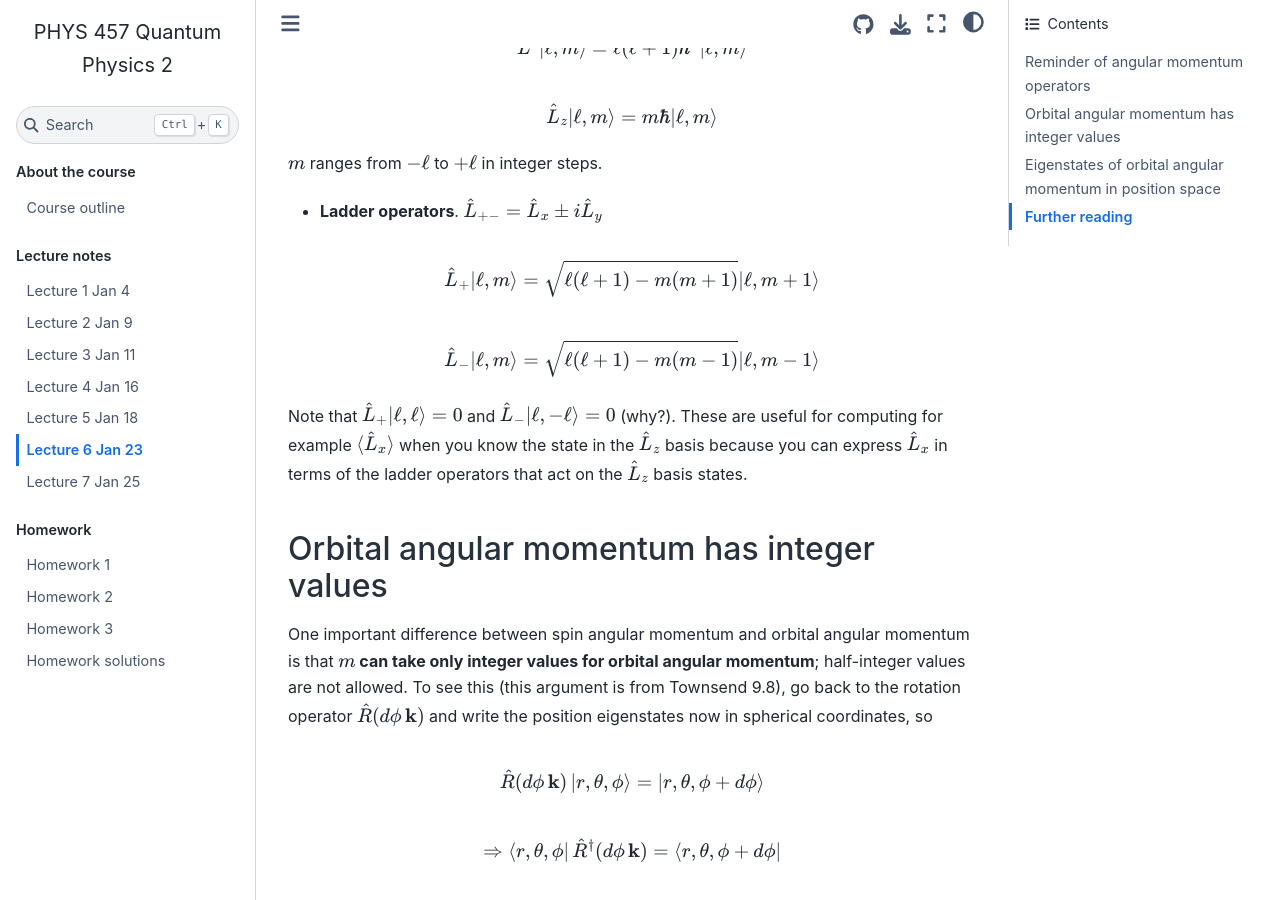
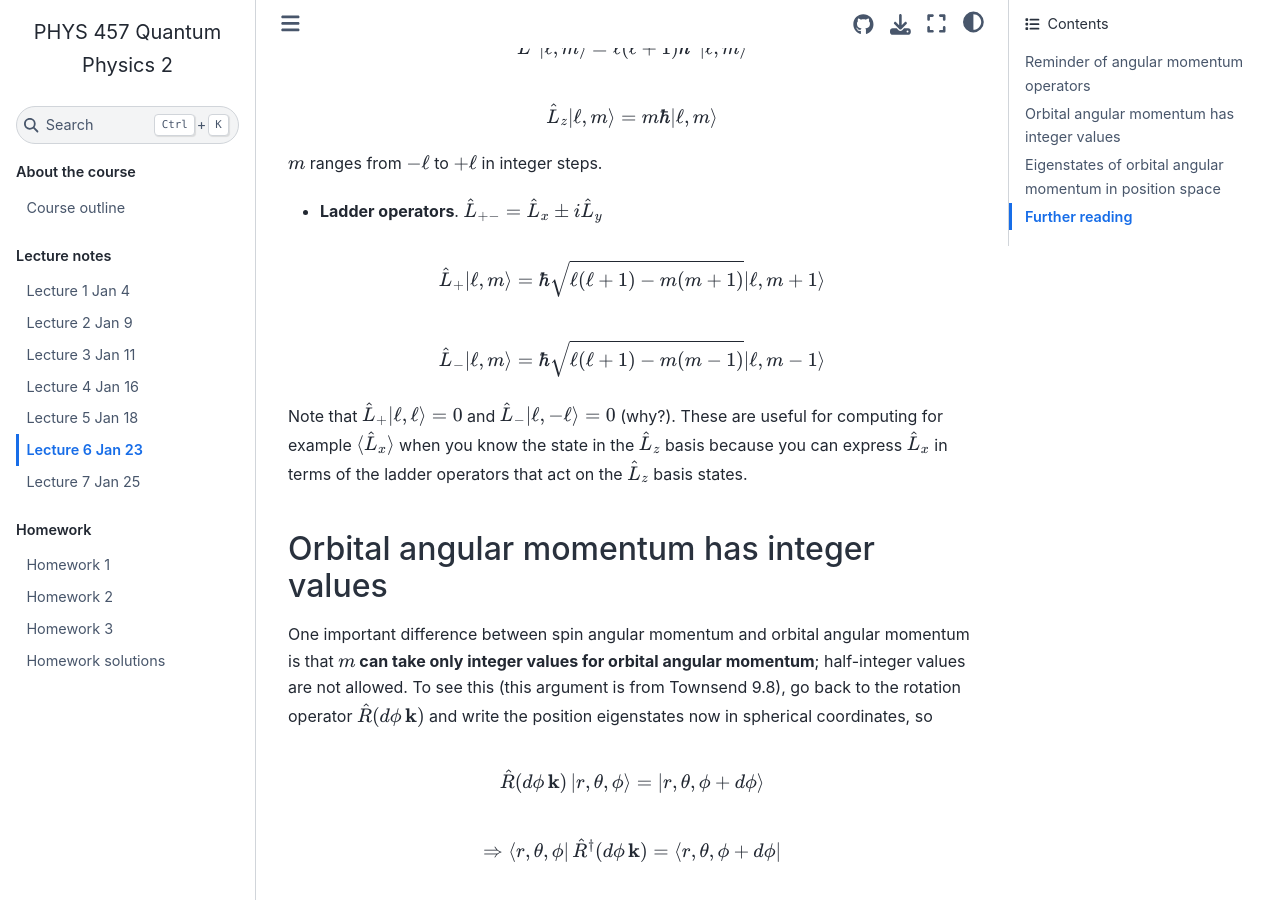
Before and after one commit to andrewcumming/phys457, a Jupyter Book: the page built from lecture6.md, in a window 1280 px wide and 900 px high, scrolled down 1230 px. Built offline with Jupyter Book 1.0.4 settings and Sphinx 7.4.7 and the Sphinx Book theme 1.1.4, drawn with Linux system fonts in a browser that asks for light colours.

Commit message:
Add missing hbar to ladder operator prefactor

```diff
--- a/lecture6.md
+++ b/lecture6.md
@@ -38,9 +38,9 @@ $m$ ranges from $-\ell$ to $+\ell$ in integer steps.
 
 - **Ladder operators**. $\hat{L}_{+-} = \hat{L}_x\pm i\hat{L}_y$
 
-$$\hat{L}_+\ket{\ell,m} = \sqrt{\ell(\ell+1)-m(m+1)}\ket{\ell,m+1}$$
+$$\hat{L}_+\ket{\ell,m} = \hbar\sqrt{\ell(\ell+1)-m(m+1)}\ket{\ell,m+1}$$
 
-$$\hat{L}_-\ket{\ell,m} = \sqrt{\ell(\ell+1)-m(m-1)}\ket{\ell,m-1}$$
+$$\hat{L}_-\ket{\ell,m} = \hbar\sqrt{\ell(\ell+1)-m(m-1)}\ket{\ell,m-1}$$
 
 Note that $\hat{L}_+\ket{\ell, \ell} = 0$ and $\hat{L}_-\ket{\ell, -\ell} = 0$ (why?). These are useful for computing for example $\braket{\hat{L}_x}$ when you know the state in the $\hat{L}_z$ basis because you can express $\hat{L}_x$ in terms of the ladder operators that act on the $\hat{L}_z$ basis states.
 
```
Also changed, not shown: lecture7.md (+1 -1 lines).
